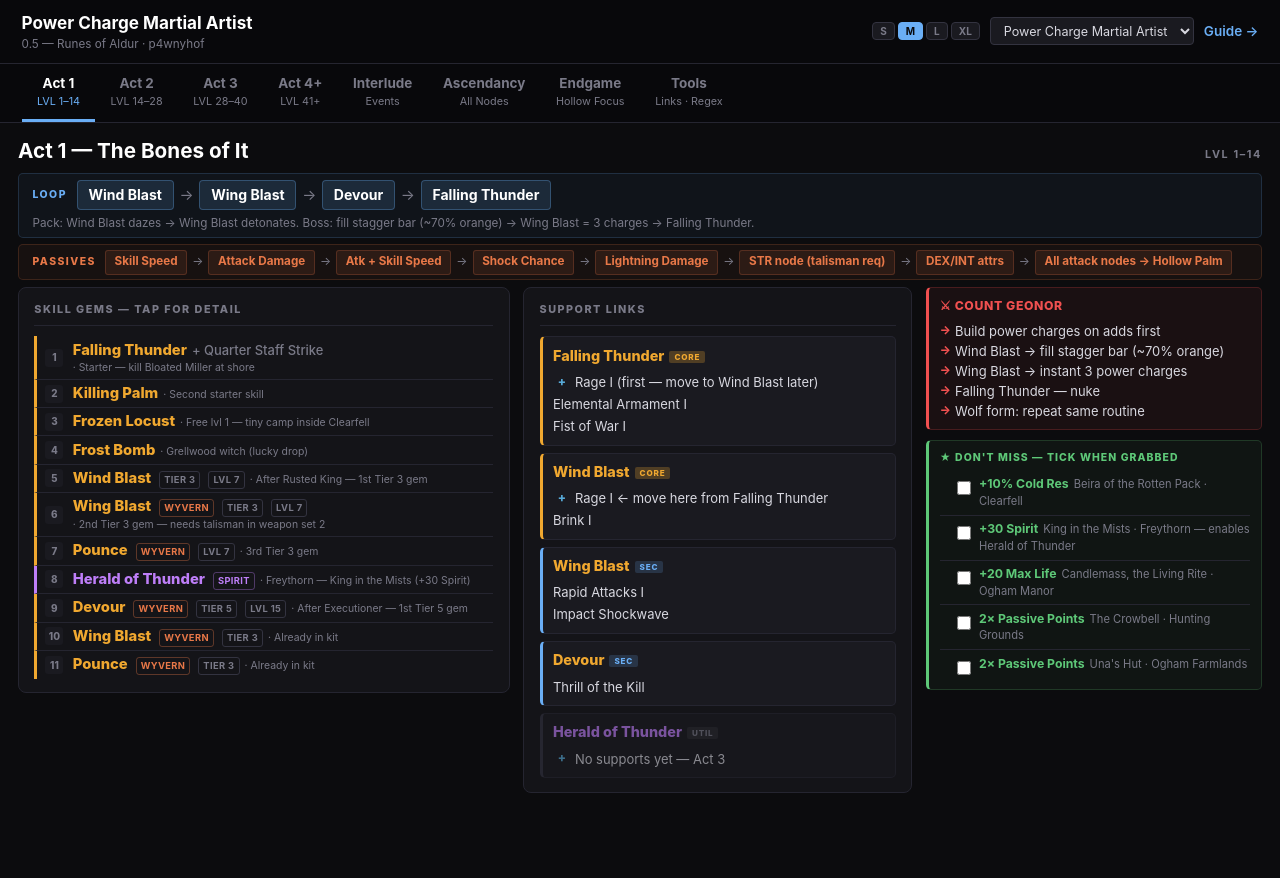
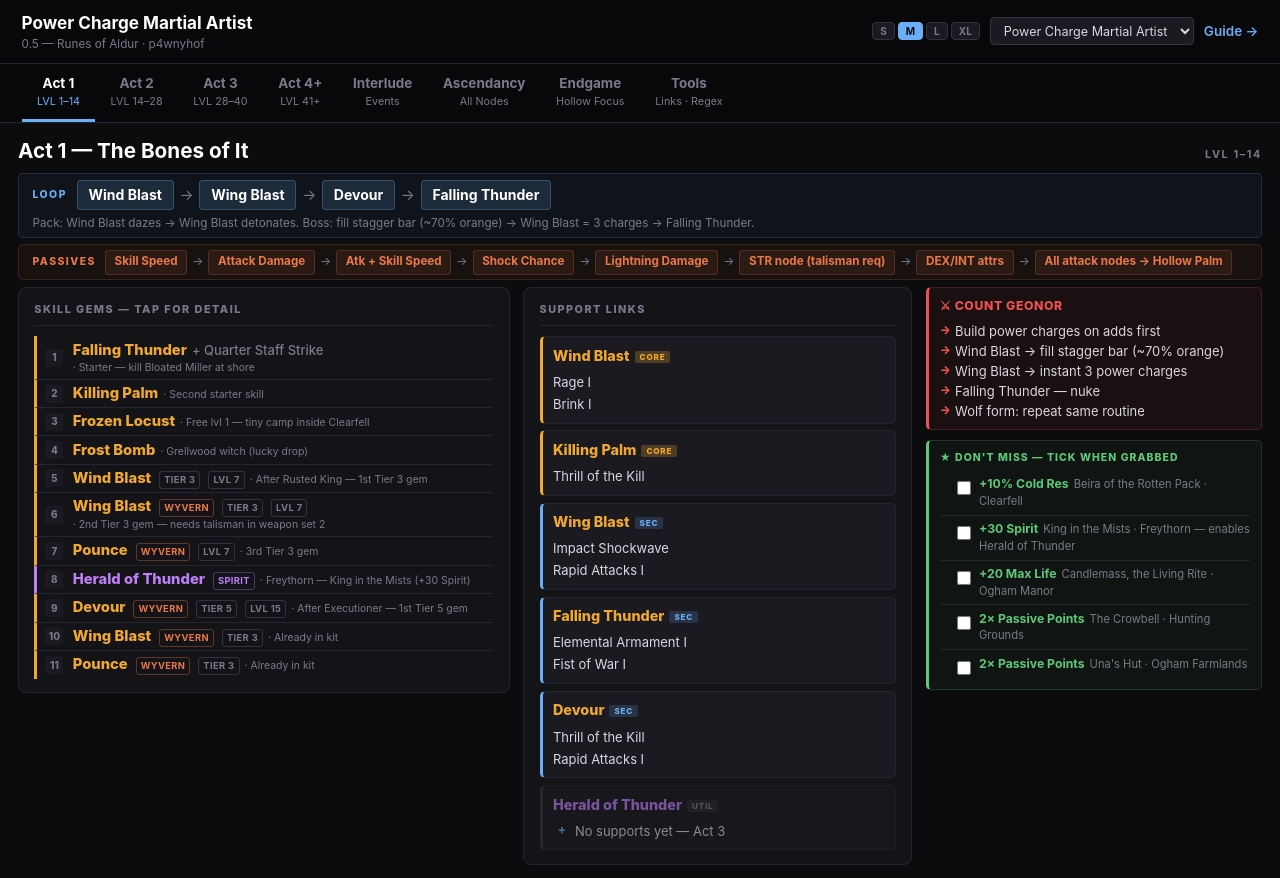
Before and after one commit to Delpedro/poe2-cheatsheet, a website: page index.html in a window 1280 px wide. Before the commit the page ends 806 px from the top, so only its background shows below. Drawn offline with Linux system fonts and the light colour scheme.

Commit message:
Fix Act 1 support priority order + add Killing Palm support + Devour 2nd support

```diff
--- a/index.html
+++ b/index.html
@@ -312,10 +312,11 @@ const BUILDS = [
           { name: 'Pounce', tags: ['Wyvern', 'Tier 3'], source: 'Already in kit', note: '⚠ Do NOT upgrade past Rank 3 — save orbs for Act 4 swap.' },
         ],
         supports: [
-          { name: 'Falling Thunder', pri: 'core', items: ['Rage I (first — move to Wind Blast later)', 'Elemental Armament I', 'Fist of War I'] },
-          { name: 'Wind Blast', pri: 'core', items: ['Rage I ← move here from Falling Thunder', 'Brink I'] },
-          { name: 'Wing Blast', pri: 'sec', items: ['Rapid Attacks I', 'Impact Shockwave'] },
-          { name: 'Devour', pri: 'sec', items: ['Thrill of the Kill'] },
+          { name: 'Wind Blast', pri: 'core', items: ['Rage I', 'Brink I'] },
+          { name: 'Killing Palm', pri: 'core', items: ['Thrill of the Kill'] },
+          { name: 'Wing Blast', pri: 'sec', items: ['Impact Shockwave', 'Rapid Attacks I'] },
+          { name: 'Falling Thunder', pri: 'sec', items: ['Elemental Armament I', 'Fist of War I'] },
+          { name: 'Devour', pri: 'sec', items: ['Thrill of the Kill', 'Rapid Attacks I'] },
           { name: 'Herald of Thunder', pri: 'util', type: 'sp', items: ['No supports yet — Act 3'] },
         ],
         events: [
```
